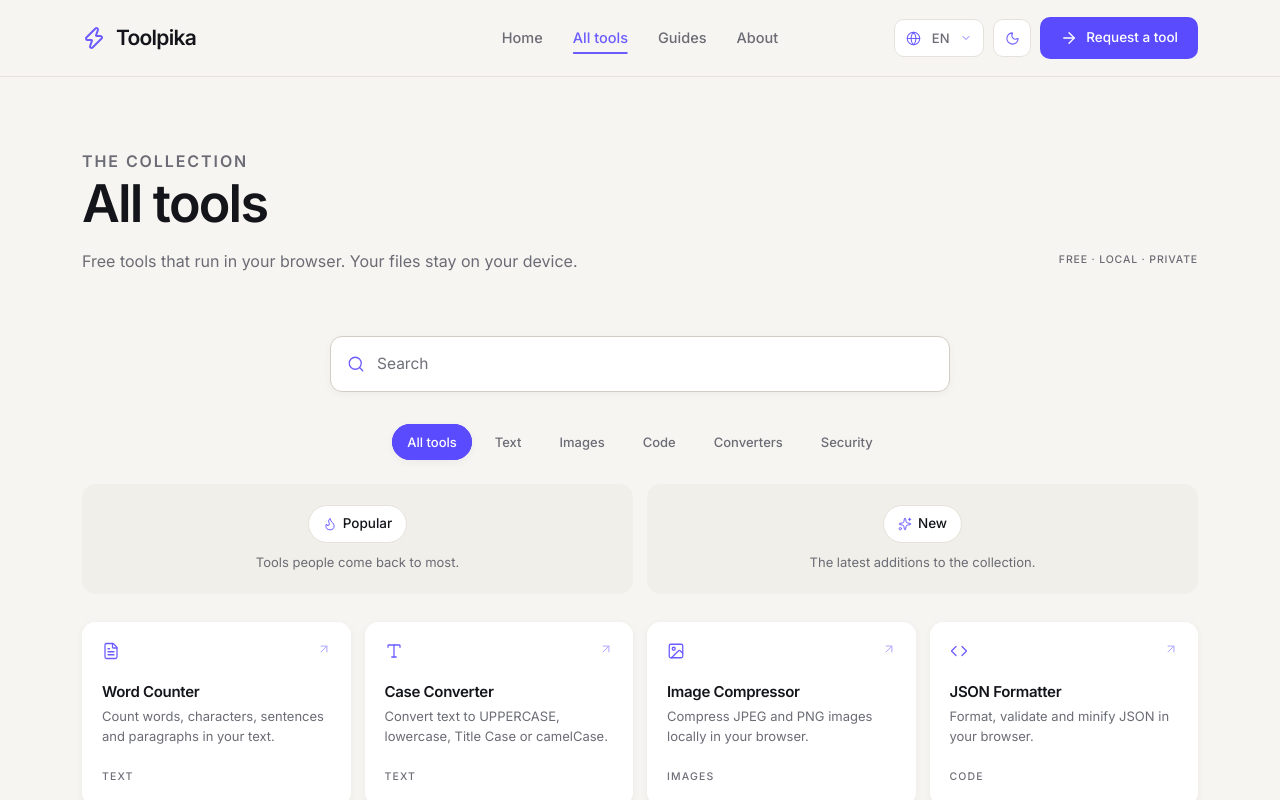
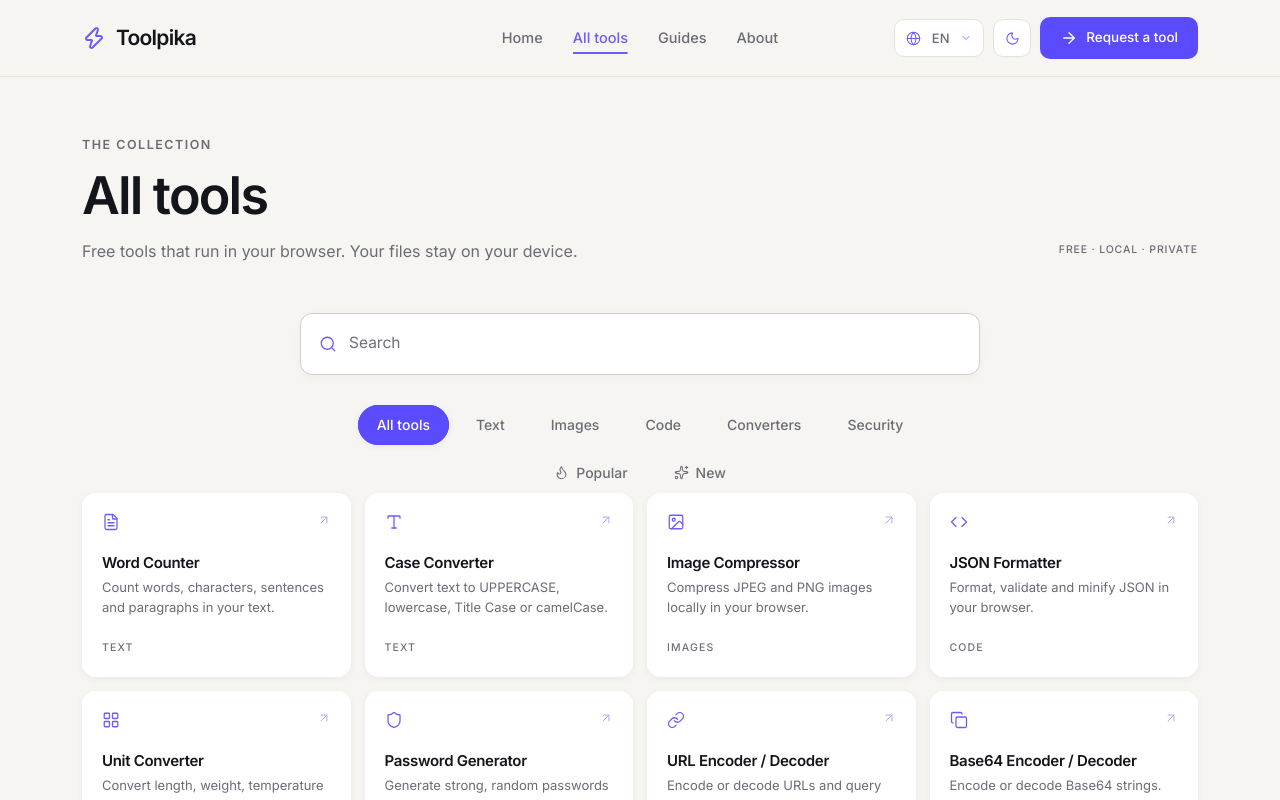
Before and after one commit to markdaniel8899-source/toolpika-frontend, a Next.js app: page /en/all-tools in a window 1280 px wide. Shown: the top 800 px of the page. Built offline with nearby package versions, Linux system fonts and the light colour scheme.

Commit message:
Move Popular/New into tab row and refine all-tools spacing and sizing

```diff
--- a/src/app/[locale]/all-tools/page.tsx
+++ b/src/app/[locale]/all-tools/page.tsx
@@ -39,7 +39,7 @@ export default async function AllToolsPage({ params }: LocalePageProps) {
         </div>
       </section>
 
-      <div style={{ maxWidth: 620, margin: "0 auto 16px" }}>
+      <div style={{ maxWidth: 680, margin: "0 auto 16px" }}>
         <SearchBar />
       </div>
 
--- a/src/app/globals.css
+++ b/src/app/globals.css
@@ -615,8 +615,8 @@ html.theme-transition .tp-dropdown-trigger {
 }
 
 .tp-page-hero {
-  padding-top: 56px;
-  padding-bottom: 36px;
+  padding-top: 44px;
+  padding-bottom: 24px;
 }
 
 .tp-page-hero-grid {
@@ -630,9 +630,15 @@ html.theme-transition .tp-dropdown-trigger {
   font-size: clamp(40px, 4.2vw, 52px);
 }
 
+/* Consistent vertical rhythm: eyebrow -> heading -> subtitle. */
+.tp-page-title .tp-eyebrow {
+  margin-bottom: 12px;
+  font-size: 12.5px;
+}
+
 .tp-page-title p {
   max-width: 560px;
-  margin: 16px 0 0;
+  margin: 14px 0 0;
   color: var(--muted);
   font-size: 16px;
   line-height: 1.6;
@@ -671,22 +677,27 @@ html.theme-transition .tp-dropdown-trigger {
   justify-content: center;
   flex-wrap: wrap;
   gap: 8px;
-  padding: 16px 0;
+  padding: 14px 0 0;
+}
+
+/* Popular / New sit on the next line, same format as the tabs above. */
+.tp-tabs-secondary {
+  padding-top: 8px;
 }
 
 .tp-tab {
   position: relative;
   isolation: isolate;
   display: inline-flex;
-  height: 36px;
+  height: 40px;
   align-items: center;
   justify-content: center;
-  padding: 0 14px;
+  padding: 0 18px;
   border: 1px solid transparent;
   border-radius: 999px;
   background: transparent;
   color: var(--muted);
-  font-size: 13px;
+  font-size: 14px;
   font-weight: 500;
   line-height: 1;
   cursor: pointer;
@@ -699,6 +710,17 @@ html.theme-transition .tp-dropdown-trigger {
 .tp-tab-label {
   position: relative;
   z-index: 1;
+}
+
+.tp-tab-inline {
+  display: inline-flex;
+  align-items: center;
+  gap: 7px;
+}
+
+.tp-tab-icon {
+  width: 15px;
+  height: 15px;
 }
 
 /* 3.3 Active indicator uses the indigo accent fill with on-accent text. */
@@ -866,12 +888,12 @@ html.theme-transition .tp-dropdown-trigger {
 .tp-search {
   position: relative;
   display: flex;
-  max-width: 620px;
-  height: 56px;
+  max-width: 680px;
+  height: 62px;
   align-items: center;
   gap: 12px;
-  margin-top: 26px;
-  padding: 0 16px;
+  margin-top: 24px;
+  padding: 0 18px;
   border: 1px solid var(--border-strong);
   border-radius: 12px;
   background: var(--surface);
--- a/src/components/tools/all-tools-browser.tsx
+++ b/src/components/tools/all-tools-browser.tsx
@@ -3,12 +3,12 @@
 import { useState } from "react";
 import { motion } from "framer-motion";
 import { Flame, Sparkles } from "lucide-react";
-import { Link } from "@/i18n/navigation";
 import { ToolCard } from "@/components/tools/tool-card";
 import { cn } from "@/lib/utils";
 import type { Tool } from "@/lib/tools/registry";
 
 type CategoryTab = { slug: string; label: string };
+type Filter = string;
 
 export function AllToolsBrowser({
   tools,
@@ -17,26 +17,29 @@ export function AllToolsBrowser({
   tools: Tool[];
   categories: CategoryTab[];
 }) {
-  const [active, setActive] = useState("all");
+  const [active, setActive] = useState<Filter>("all");
 
   // 3.4 - grid content swaps instantly on tab change; only the accent
   // indicator moves (handled by the layoutId pill below), no page transition.
-  const visible = active === "all" ? tools : tools.filter((tool) => tool.category === active);
+  const visible = (() => {
+    if (active === "all") return tools;
+    if (active === "popular") return tools.slice(0, 8);
+    if (active === "new") return tools.slice(-4).reverse();
+    return tools.filter((tool) => tool.category === active);
+  })();
 
   const tabs = [{ slug: "all", label: "All tools" }, ...categories];
 
-  return (
-    <>
-      <div className="tp-tabs" aria-label="Filter tools">
-        {tabs.map((tab) => {
-          const isActive = active === tab.slug;
+  /** One tab button with a single shared sliding indicator. */
+  const renderTab = (slug: string, label: string, icon?: React.ReactNode) => {
+    const isActive = active === slug;
     return (
       <button
-              key={tab.slug}
+        key={slug}
         type="button"
         className={cn("tp-tab", isActive && "is-active")}
         aria-pressed={isActive}
-              onClick={() => setActive(tab.slug)}
+        onClick={() => setActive(slug)}
       >
         {isActive && (
           <motion.span
@@ -45,27 +48,33 @@ export function AllToolsBrowser({
             transition={{ duration: 0.2, ease: "easeOut" }}
           />
         )}
-              <span className="tp-tab-label">{tab.label}</span>
+        <span className="tp-tab-label tp-tab-inline">
+          {icon}
+          {label}
+        </span>
       </button>
     );
-        })}
+  };
+
+  return (
+    <>
+      <div className="tp-tabs" aria-label="Filter tools">
+        {tabs.map((tab) => renderTab(tab.slug, tab.label))}
       </div>
 
-      <div className="tp-suggestions" aria-label="Suggestions">
-        <Link href="/popular" className="tp-suggestion">
-          <span className="tp-suggestion-pill">
-            <Flame className="tp-icon" style={{ width: 14, height: 14, color: "var(--accent)" }} aria-hidden="true" />
-            Popular
-          </span>
-          <p>Tools people come back to most.</p>
-        </Link>
-        <Link href="/new" className="tp-suggestion">
-          <span className="tp-suggestion-pill">
-            <Sparkles className="tp-icon" style={{ width: 14, height: 14, color: "var(--accent)" }} aria-hidden="true" />
-            New
-          </span>
-          <p>The latest additions to the collection.</p>
-        </Link>
+      {/* Popular / New live on the next line, in the exact same tab format.
+          Clicking them only slides the active background, never navigates. */}
+      <div className="tp-tabs tp-tabs-secondary" aria-label="Quick filters">
+        {renderTab(
+          "popular",
+          "Popular",
+          <Flame className="tp-icon tp-tab-icon" aria-hidden="true" />,
+        )}
+        {renderTab(
+          "new",
+          "New",
+          <Sparkles className="tp-icon tp-tab-icon" aria-hidden="true" />,
+        )}
       </div>
 
       <div className="tp-tool-grid">
```
Lines whose indentation alone changed are shown as unchanged.
